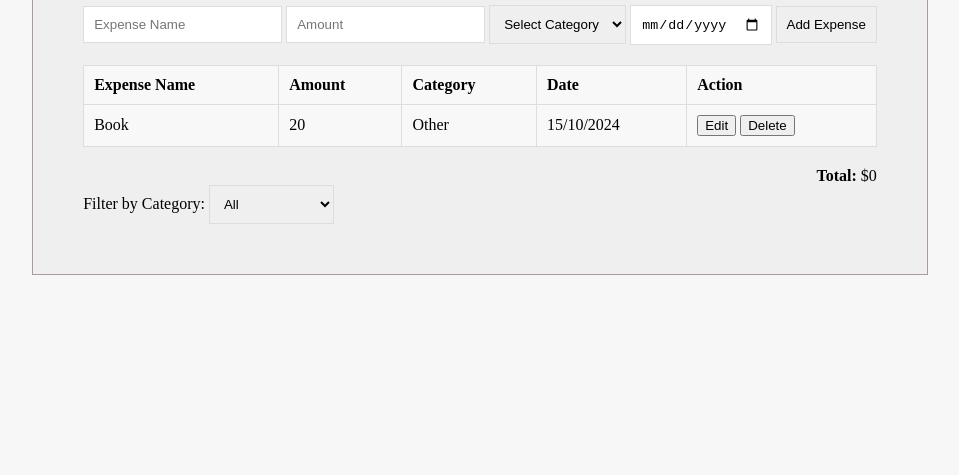
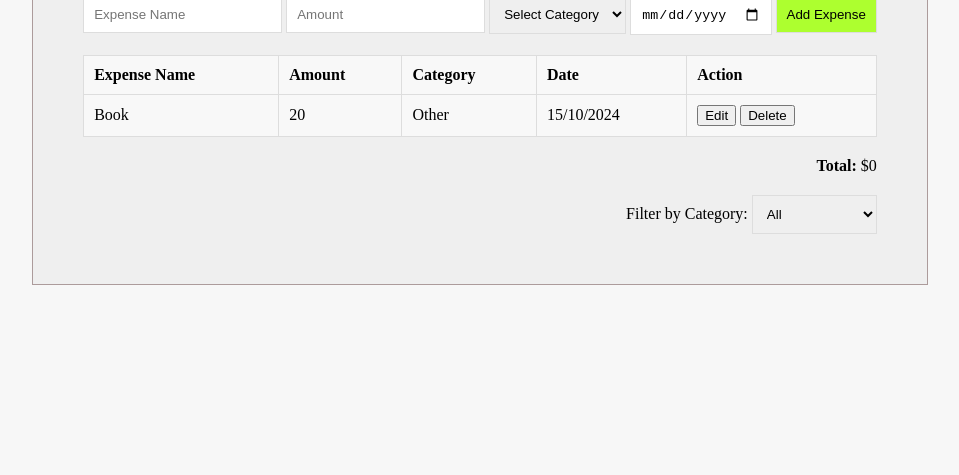
Before and after one commit to Niteshkumarchauhan/Fianance-Tracker, a plain HTML site: page index.html in a window 1280 px wide. Shown: the part 325-800 px from the top of the page, without its empty margins (160-1119 px from the left). Drawn offline with Linux system fonts and the light colour scheme.

Commit message:
change background

```diff
--- a/index.html
+++ b/index.html
@@ -20,7 +20,7 @@
                 <option value="Other">Other</option>
             </select>
             <input type="date" id="expense-date" required />
-            <button type="submit">Add Expense</button>
+            <button id="add_expance" type="submit">Add Expense</button>
         </form>
         <div class="expense-table">
             <table>
--- a/style.css
+++ b/style.css
@@ -8,7 +8,7 @@ body {
   align-items: center;
 }
 .container {
-    background-color: rgb(239, 239, 239);
+  background-color: rgb(239, 239, 239);
   box-sizing: border-box;
   border: 1px solid rgb(172, 155, 155);
   padding: 50px;
@@ -28,6 +28,9 @@ select {
 form > select {
   padding: 10px;
   border: 1px solid #ddd;
+}
+#add_expance {
+  background-color: greenyellow;
 }
 form > button {
   padding: 10px;
@@ -55,3 +58,7 @@ form > button {
   text-align: right;
   margin-top: 20px 0;
 }
+.filter {
+  text-align: right;
+  margin-top: 20px;
+}
```
